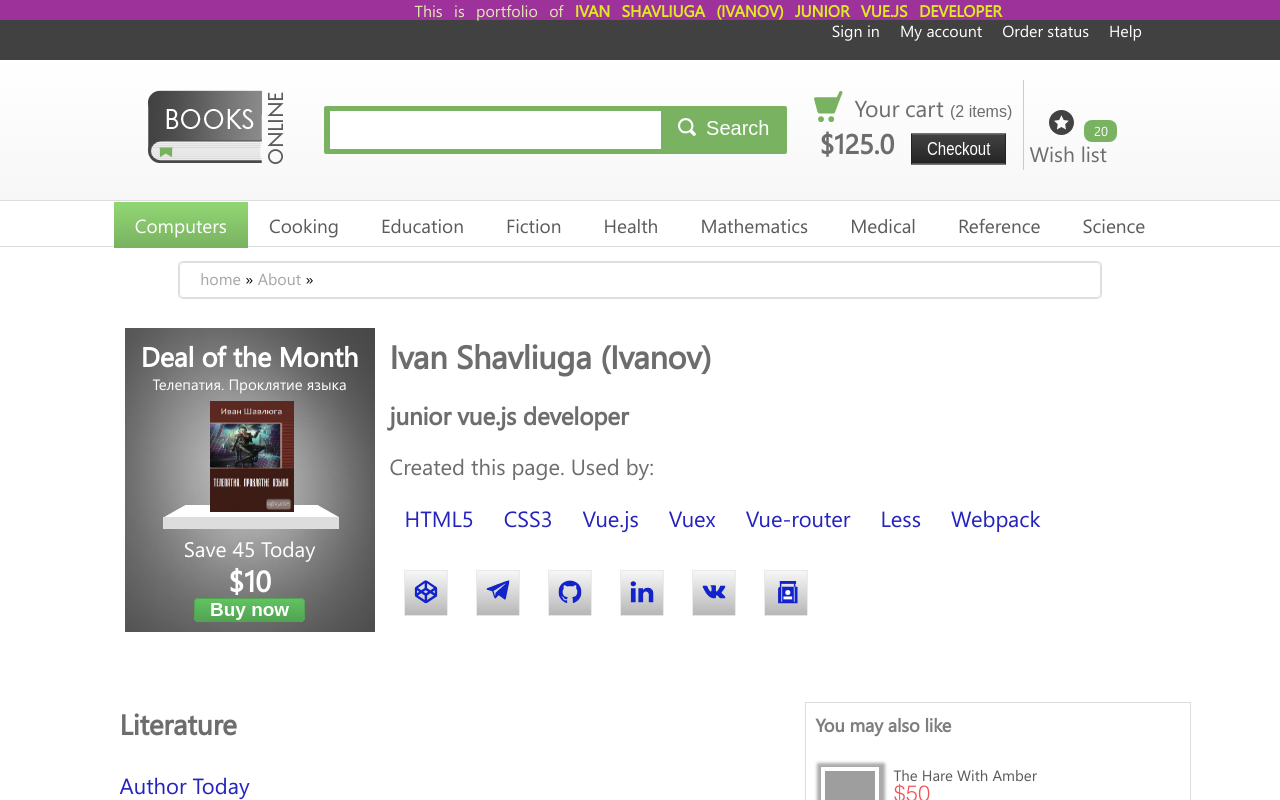
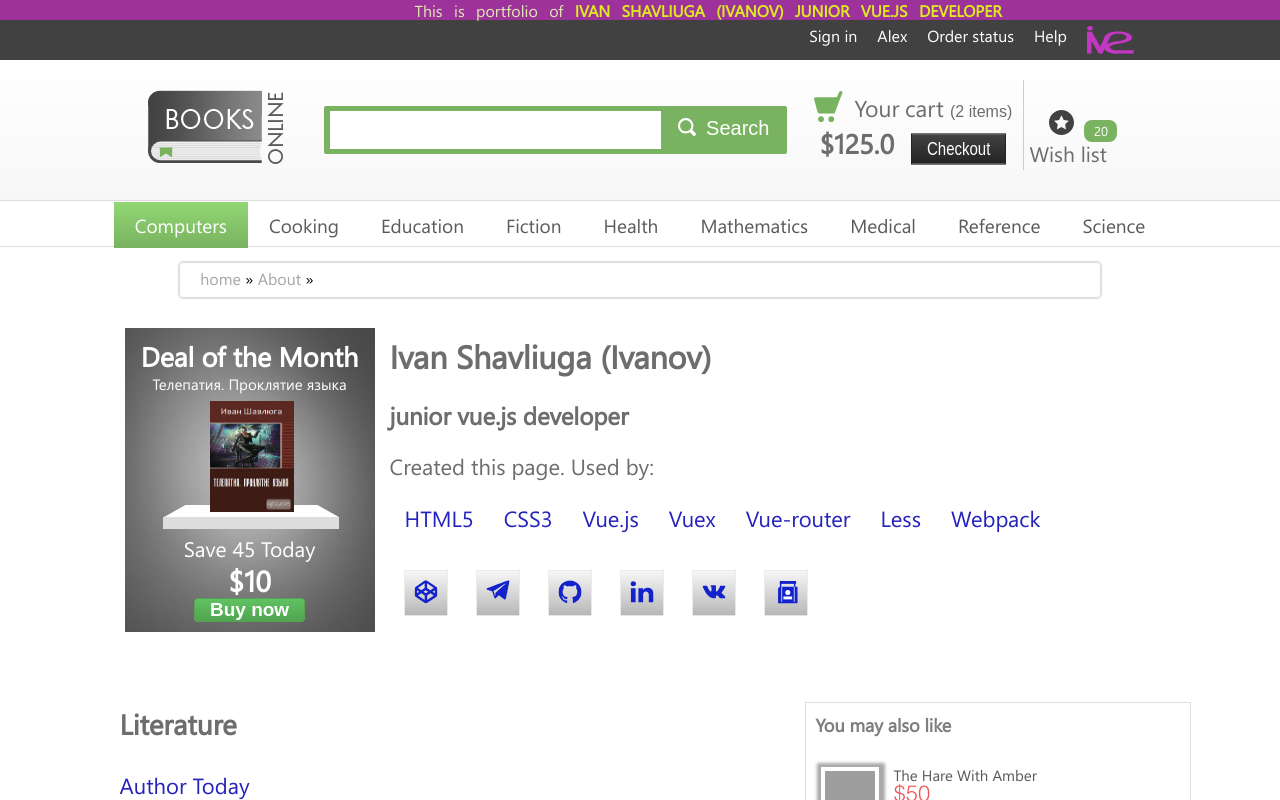
Before and after one commit to IvanShavliuga/booksshop, a Nuxt app: page /About in a window 1280 px wide. Shown: the top 800 px of the page. Built offline with nearby package versions, Linux system fonts and the light colour scheme; grey boxes are pictures that could not be loaded.

Commit message:
iv2 | logo developer

```diff
--- a/components/Userstatus.vue
+++ b/components/Userstatus.vue
@@ -17,11 +17,22 @@
             <li class="userstatus__userpanel-item">
               <a class="userstatus__userpanel-link" href="#">Sign in</a></li>
             <li class="userstatus__userpanel-item">
-              <a class="userstatus__userpanel-link" href="#">My account</a></li>
+              <a class="userstatus__userpanel-link" href="#">{{user.name}}</a></li>
             <li class="userstatus__userpanel-item">
               <a class="userstatus__userpanel-link" href="#">Order status</a></li>
             <li class="userstatus__userpanel-item">
               <a class="userstatus__userpanel-link" href="#">Help</a></li>
+              <li class="userstatus__userpanel-item userstatus__userpanel-devlogo">
+                <a class="userstatus__userpanel-link" href="#">
+                  <ib class="userstatus__collapse-icon"
+                    icon-name="developer"
+                    width="55"
+                    height="32"
+                    icon-color="#fff">
+                    <devlogo/>
+                  </ib>
+                </a>
+              </li>
           </ul>
         </div>
       </div>
@@ -31,11 +42,21 @@
 <script>
 import ib from './icons/IconBase.vue'
 import user from './icons/IconUser.vue'
+import devlogo from './icons/iv2.vue'
 
 export default {
   components: {
     ib,
-    user
+    user,
+    devlogo
+  },
+  data () {
+    return {
+      user: {}
+    }
+  },
+  created () {
+    this.user = this.$store.getters.user
   }
 }
 </script>
@@ -65,7 +86,6 @@ export default {
   }
   &__topline {
     background-color: rgb(65,65,65);
-    width: 100%;
     padding: 0;
     margin: 0;
     height: 40px;
@@ -96,8 +116,11 @@ export default {
       font-size: 16px;
       color: #ffffff;
       font-weight: 300;
-      height: 40px;
+      padding-top: 5px;
+      height: 35px;
       text-align: center;
+    }
+    &-devlogo {
     }
     &-link {
       color: #ffffff;
--- /dev/null
+++ b/components/icons/iv2.vue
@@ -0,0 +1,12 @@
+<template>
+<g>
+<path d="M22.6562 22.8495C22.6562 21.8928 23.3675 21.0955 24.6885 20.4045C26.0096 19.7667 28.3467 19.1821 31.7 18.7569C35.8662 18.2254 39.118 17.4281 41.4551 16.3651C43.7923 15.302 44.91 14.0265 44.91 12.4319C44.91 10.7843 43.6907 9.34917 41.1502 8.23302C38.6098 7.11687 35.3582 6.58537 31.3952 6.58537C27.1273 6.58537 23.6724 7.22317 21.132 8.49878C18.5917 9.77444 17.3723 11.2627 17.3723 12.9634L17.4739 13.0698H22.7578C22.7578 11.8473 23.5708 10.8374 25.1966 10.0401C26.8225 9.24293 28.8548 8.87085 31.3952 8.87085C33.9355 8.87085 35.9679 9.18973 37.2889 9.82756C38.7115 10.4654 39.3211 11.3158 39.3211 12.3788C39.3211 13.2823 38.6098 14.0796 37.0856 14.7174C35.5614 15.3552 33.1226 15.8868 29.7694 16.3651C25.7047 16.8966 22.5546 17.747 20.4207 18.81C18.2868 19.873 17.169 21.2549 17.169 22.8495C17.169 24.5503 18.49 25.9322 21.0304 26.9952C23.5708 28.0582 27.0257 28.5366 31.1919 28.5366L22.6562 22.8495Z" fill="#C437C4"/>
+<path d="M46.6549 25.2439H25.7535V28.5366H46.6549V25.2439Z" fill="#C437C4"/>
+<path d="M15.6761 27.0732H11.1972V28.5366H15.6761V27.0732Z" fill="#C437C4"/>
+<path d="M4.47887 6.58537H0V28.5366H4.47887V6.58537Z" fill="#C437C4"/>
+<path d="M22.7473 13.0242L18.241 10.9537L10.8146 26.483L15.321 28.5535L22.7473 13.0242Z" fill="#C437C4"/>
+<path d="M4.65438 6.58538L0.480797 8.87619L11.1326 27.522L15.3062 25.2312L4.65438 6.58538Z" fill="#C437C4"/>
+<path d="M2.98592 5.4878C4.63499 5.4878 5.97183 4.50502 5.97183 3.29268C5.97183 2.08035 4.63499 1.09756 2.98592 1.09756C1.33684 1.09756 0 2.08035 0 3.29268C0 4.50502 1.33684 5.4878 2.98592 5.4878Z" fill="#C437C4"/>
+</svg>
+</g>
+</template>
--- a/store/index.js
+++ b/store/index.js
@@ -25,11 +25,11 @@ export const  state = () =>({
     subtitle: '(The Hare Amber Eyes)'
   }],
   user: {
-    Name: 'Alex',
-    Coutry: 'UK',
-    price: 45,
-    Purchase: [1],
-    MyLike: [1]
+    name: 'Alex',
+    country: 'UK',
+    total: 45,
+    purchase: [1],
+    like: [1]
   },
   books: [
     { id: 1, author: 'Братья Стругацкие', title: 'Обитаемый остров', price: 10, likes: 25, desc: 'Главный герой попадает на планету и совершает революцию.' },
@@ -55,6 +55,7 @@ export const  state = () =>({
   ]
 })
 export const  getters = {
+  user: state=>{return state.user},
   slider: state=>{return  state.slider},
   baseimgurl: state=>{return state.baseimgurl}
 }
```
